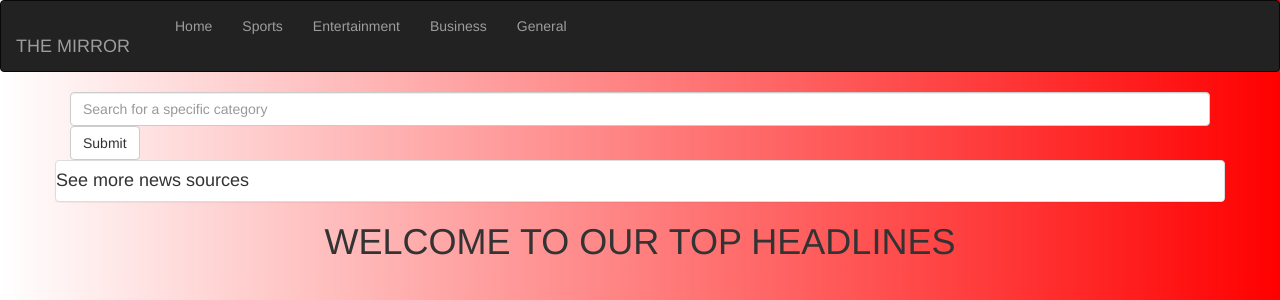
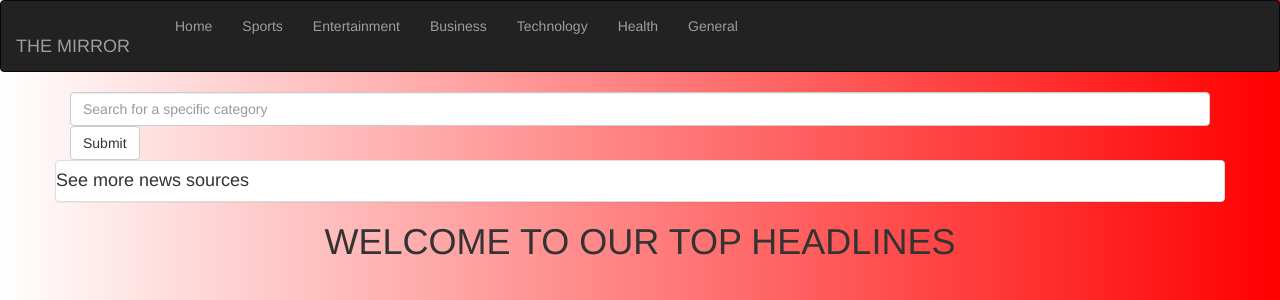
Before and after one commit to EsauKip/News_Api, a Flask app: template app/templates/index.html in a window 1280 px wide. Shown: the top 300 px of the page. Run offline with Flask 2, Linux system fonts and the light colour scheme; the template is opened without the code that fills it, so the values that code supplies are empty; some libraries are stand-ins or nearby versions.

Commit message:
restructure the nav bar links

```diff
--- a/app/static/CSS/index.css
+++ b/app/static/CSS/index.css
@@ -16,3 +16,6 @@ body{
 input{
   background-color: transparent;
 }
+placeholder{
+  background-color: transparent;
+}
--- a/app/templates/navbar.html
+++ b/app/templates/navbar.html
@@ -16,7 +16,10 @@
                 <li><a href="/{{'categories/Sports'}}">Sports</a></li>
                 <li><a href="/{{'categories/Entertainment'}}">Entertainment</a></li>
                 <li><a href="/{{'categories/Business'}}">Business</a></li>
+                <li><a href="/{{'categories/Technology'}}">Technology</a></li>
+                <li><a href="/{{'categories/Health'}}">Health</a></li>
                 <li><a href="/{{'categories/General'}}">General</a></li>
+
             </ul>
         </div>
 
```
